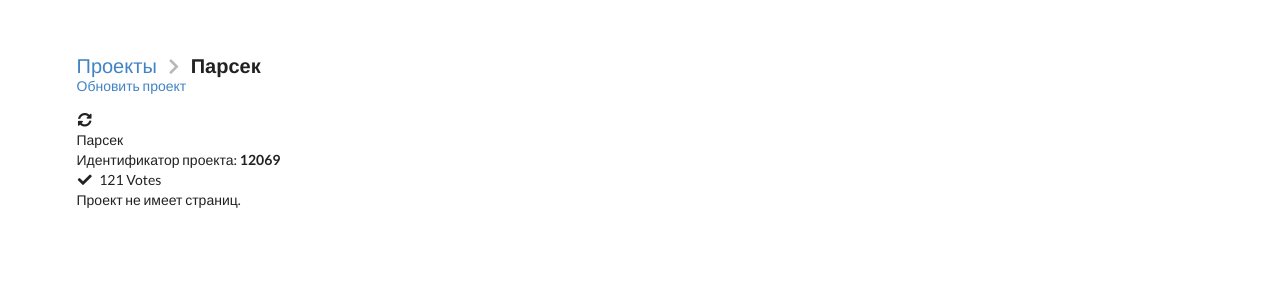
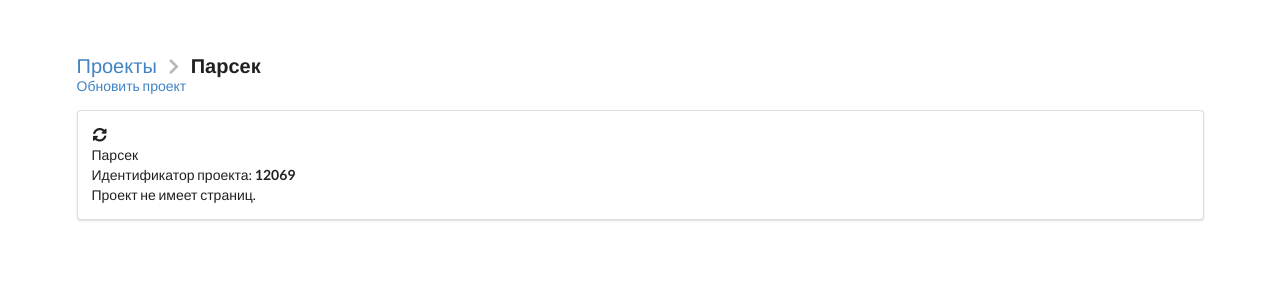
Before and after one commit to vesloguzov/TildaExport, a Django app: page /projects/12069/ in a window 1280 px wide. Shown: the top 300 px of the page. Run offline with Django 3.2, Linux system fonts and the light colour scheme; data comes from the database, SQL or seed files in the repository; data that the repository does not hold is empty.

Commit message:
krasota #10

```diff
--- a/templates/project.html
+++ b/templates/project.html
@@ -10,7 +10,7 @@
 
     <p><a href="update_project/" class="item">Обновить проект</a></p>
 
-
+<div class="ui segment">
     <div class="content">
     <i class="right floated sync alternate icon"></i>
     <div class="header">{{ project.title }}</div>
@@ -21,10 +21,6 @@
     {% if project.customdomain %} <p>Домен: {{ project.customdomain }}</p> {% endif %}
         {% if project.descr %} <p>Описание: {{ project.descr }}</p> {% endif %}
     </div>
-  </div>
-  <div class="extra content">
-    <i class="check icon"></i>
-    121 Votes
   </div>
 
 
@@ -54,4 +50,6 @@
         <p>Проект не имеет страниц.</p>
     {% endif %}
 
+</div>
+
 {% endblock %}
```
